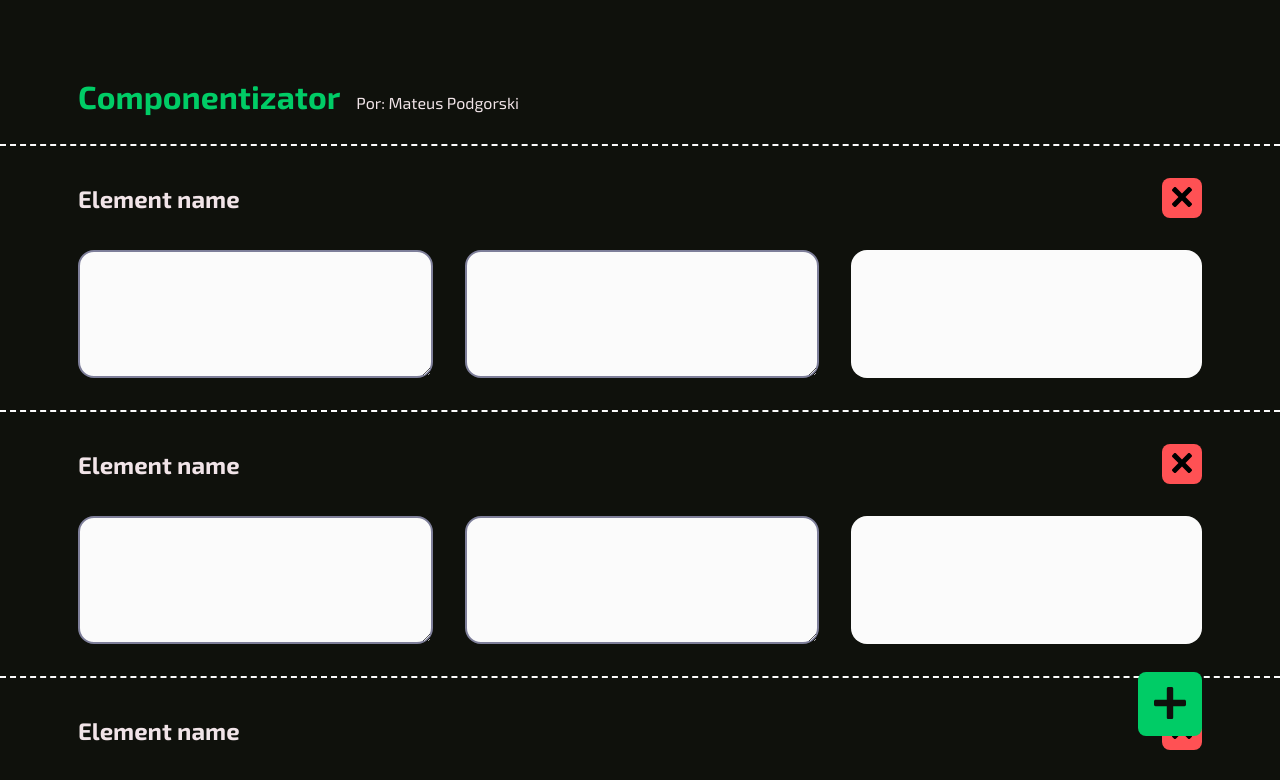
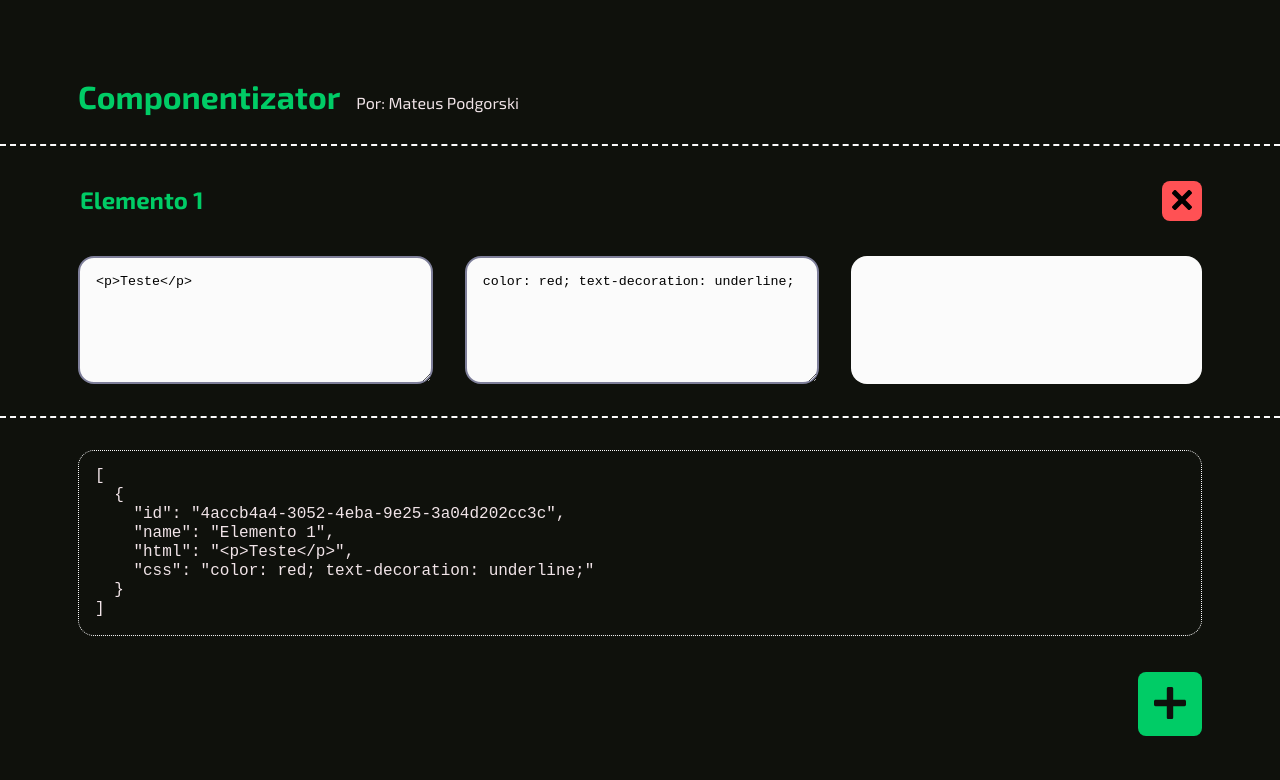
Before and after one commit to MateusPDK/componentizator, a React (Create React App) app: page / in a window 1280 px wide. Shown: the top 780 px of the page. Built offline with nearby package versions, Linux system fonts and the light colour scheme.

Commit message:
Methods to add, delete and edit an element

```diff
--- a/package.json
+++ b/package.json
@@ -9,6 +9,7 @@
     "react": "^18.2.0",
     "react-dom": "^18.2.0",
     "react-scripts": "5.0.1",
+    "uuid": "^8.3.2",
     "web-vitals": "^2.1.4"
   },
   "scripts": {
--- a/src/Element/Components/ButtonDelete.jsx
+++ b/src/Element/Components/ButtonDelete.jsx
@@ -4,14 +4,15 @@ import Delete from "../../common/components/Delete";
 
 import './button_delete.scss';
 
-const ButtonDelete = ({ classes }) => {
-  // TODO CODE HERE...
+const ButtonDelete = props => {
+  const { onclick, classes } = props;
 
   return (
     <button
       type="button"
       className={`btn-delete ${classes}`}
       title="Adicionar"
+      onClick={onclick}
     >
       <Delete
         width="24px"
--- /dev/null
+++ b/src/Element/Components/InputCode.jsx
@@ -0,0 +1,14 @@
+import React from "react";
+
+const InputCode = ({ value, onchange }) => {
+  return (
+    <textarea
+      type="text"
+      className="element-field"
+      value={value}
+      onChange={onchange}
+    ></textarea>
+  );
+};
+
+export default InputCode;
--- /dev/null
+++ b/src/Element/Components/InputName.jsx
@@ -0,0 +1,14 @@
+import React from "react";
+
+const InputName = ({ value, onchange }) => {
+  return (
+    <input
+      type="text"
+      className="element-name"
+      value={value}
+      onChange={onchange}
+    />
+  );
+};
+
+export default InputName;
--- /dev/null
+++ b/src/Element/Components/Preview.jsx
@@ -0,0 +1,9 @@
+import React from "react";
+
+const Preview = () => {
+  return (
+    <div className="preview element-field"></div>
+  );
+};
+
+export default Preview;
--- a/src/Element/Components/button_delete.scss
+++ b/src/Element/Components/button_delete.scss
@@ -10,10 +10,12 @@
 
   transform-origin: center;
   transform: scale(1);
+  filter: contrast(1);
   transition: transform 400ms cubic-bezier(.47,1.64,.41,.8);
 
   &:hover {
     transform: scale(1.3);
+    filter: contrast(1.2);
     transition: transform 400ms cubic-bezier(.47,1.64,.41,.8);
   }
 }
--- a/src/Element/Element.jsx
+++ b/src/Element/Element.jsx
@@ -1,27 +1,70 @@
-import React from "react";
+import React, { useEffect } from "react";
 
+import { v4 as uuidv4 } from 'uuid';
+
+import InputName from "./Components/InputName";
+import InputCode from "./Components/InputCode";
+import Preview from "./Components/Preview";
 import ButtonDelete from "./Components/ButtonDelete";
 
 import './element.scss';
 
-const Element = () => {
-  // TODO CODE HERE...
+const Element = props => {
+  const { onRemoveElementHandler, onUpdateElementHandler } = props;
+  const { id, name, html, css } = props.element;
+
+  const initializeElementProps = () => {
+    if (!id || id === "") {
+      onChangeFieldHandler("id", uuidv4());
+    }
+
+    if (!name || name === "") {
+      onChangeFieldHandler("name", `Elemento ${props.index}`);
+    }
+  };
+
+  useEffect(() => {
+    initializeElementProps();
+  });
+
+  const onChangeFieldHandler = (name, value) => {
+    const updatedElement = {
+      ...props.element,
+      [name]: value,
+    };
+
+    onUpdateElementHandler(updatedElement);
+  };
 
   return (
     <div className="element">
       <div className="container">
         <div className="flex align_center justify_between">
-          <h2 className="subtitle">Element name</h2>
+          <InputName
+            value={name}
+            onchange={(e) => onChangeFieldHandler("name", e.target.value)}
+          />
 
-          <ButtonDelete />
+          <ButtonDelete
+            onclick={() => onRemoveElementHandler(id)}
+          />
         </div>
 
         <div className="element-fields">
-          <textarea type="text" className="element-field"></textarea>
+          <InputCode
+            value={html}
+            onchange={(e) => onChangeFieldHandler("html", e.target.value)}
+          />
 
-          <textarea type="text" className="element-field"></textarea>
+          <InputCode
+            value={css}
+            onchange={(e) => onChangeFieldHandler("css", e.target.value)}
+          />
 
-          <div className="preview element-field"></div>
+          <Preview
+            html={html}
+            css={css}
+          />
         </div>
       </div>
     </div>
--- a/src/Element/element.scss
+++ b/src/Element/element.scss
@@ -11,6 +11,21 @@
 
   &:last-of-type {
     border-bottom: 2px dashed $white;
+  }
+
+  .element-name {
+    border: none;
+    background-color: transparent;
+    border-bottom: 2px solid transparent;
+    font-family: $bold;
+    font-size: 24px;
+    line-height: 42px;
+    color: $emerald;
+
+    &:focus {
+      border-color: $emerald;
+      transition: border 400ms linear;
+    }
   }
 
   .element-fields {
--- a/src/Home/Components/ButtonPlus.jsx
+++ b/src/Home/Components/ButtonPlus.jsx
@@ -4,14 +4,15 @@ import Plus from "../../common/components/Plus";
 
 import './button_plus.scss';
 
-const ButtonPlus = ({ classes }) => {
-  // TODO CODE HERE...
+const ButtonPlus = props => {
+  const { onclick, classes } = props;
 
   return (
     <button
       type="button"
       className={`btn-plus ${classes}`}
       title="Adicionar"
+      onClick={onclick}
     >
       <Plus />
     </button>
--- a/src/Home/Components/button_plus.scss
+++ b/src/Home/Components/button_plus.scss
@@ -13,10 +13,12 @@
 
   transform-origin: center;
   transform: scale(1);
-  transition: transform 400ms cubic-bezier(.47,1.64,.41,.8);
+  filter: contrast(1);
+  transition: all 400ms cubic-bezier(.47,1.64,.41,.8);
 
   &:hover {
     transform: scale(1.3);
-    transition: transform 400ms cubic-bezier(.47,1.64,.41,.8);
+    filter: contrast(1.2);
+    transition: all 400ms cubic-bezier(.47,1.64,.41,.8);
   }
 }
--- a/src/Home/Home.jsx
+++ b/src/Home/Home.jsx
@@ -1,4 +1,6 @@
-import React from "react";
+import React, { useState } from "react";
+
+import { v4 as uuidv4 } from 'uuid';
 
 import Element from "../Element/Element";
 import ButtonPlus from "./Components/ButtonPlus";
@@ -6,7 +8,57 @@ import ButtonPlus from "./Components/ButtonPlus";
 import './home.scss';
 
 const Home = () => {
-  // TODO CODE HERE...
+  const [elements, setElements] = useState([{
+    id: uuidv4(),
+    name: "",
+    html: "<p>Teste</p>",
+    css: "color: red; text-decoration: underline;",
+  }]);
+
+  const printObj = str => (
+    <pre>{ JSON.stringify(str, 0, 2) }</pre>
+  );
+
+  const addElementHandler = () => {
+    setElements([
+      ...elements,
+      {
+        id: uuidv4(),
+        name: "",
+        html: "",
+        css: "",
+      },
+    ]);
+  };
+
+  const onRemoveElementHandler = id => {
+    const filteredElements = elements.filter(elem => elem.id !== id);
+    setElements(filteredElements);
+  };
+
+  const onUpdateElementHandler = newElement => {
+    const updatedElements = elements.map(oldElement => {
+      if (oldElement.id === newElement.id) {
+        return newElement;
+      }
+
+      return oldElement;
+    });
+
+    setElements(updatedElements);
+  };
+
+  const renderElementsHandler = () => {
+    return elements.map((element, i) => (
+      <Element
+        key={element.id}
+        index={i + 1}
+        element={element}
+        onRemoveElementHandler={onRemoveElementHandler}
+        onUpdateElementHandler={onUpdateElementHandler}
+      />
+    ))
+  };
 
   return (
     <div id="home-view">
@@ -21,16 +73,22 @@ const Home = () => {
       </div>
 
       <div className="flex column my32">
-        <Element />
-        <Element />
-        <Element />
-        <Element />
-        <Element />
+        {
+          elements.length > 0 ?
+          renderElementsHandler() :
+          <div className="container"><p>Listagem vazia,<br/><br/> Comece a adicionar seus elementos!</p></div>
+        }
       </div>
 
 
       <div className="container flex justify_end">
-        <ButtonPlus />
+        <ButtonPlus onclick={addElementHandler} />
+      </div>
+
+      <div className="container">
+        <div className="data-preview">
+          { printObj(elements) }
+        </div>
       </div>
     </div>
   );
--- a/src/Home/home.scss
+++ b/src/Home/home.scss
@@ -2,4 +2,10 @@
 
 div#home-view {
   padding: 80px 0;
+
+  .data-preview {
+    padding: 16px;
+    border: 1px dotted $white;
+    border-radius: 16px;
+  }
 }
```
